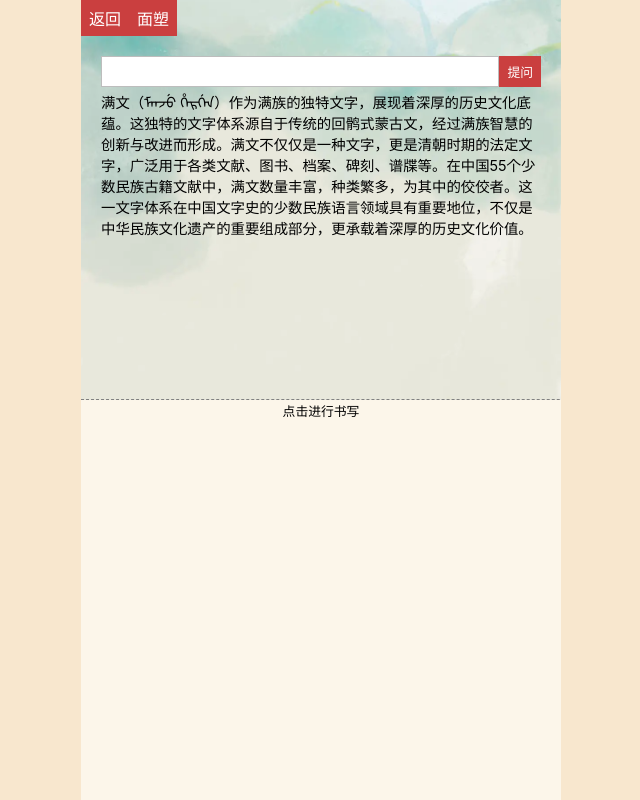
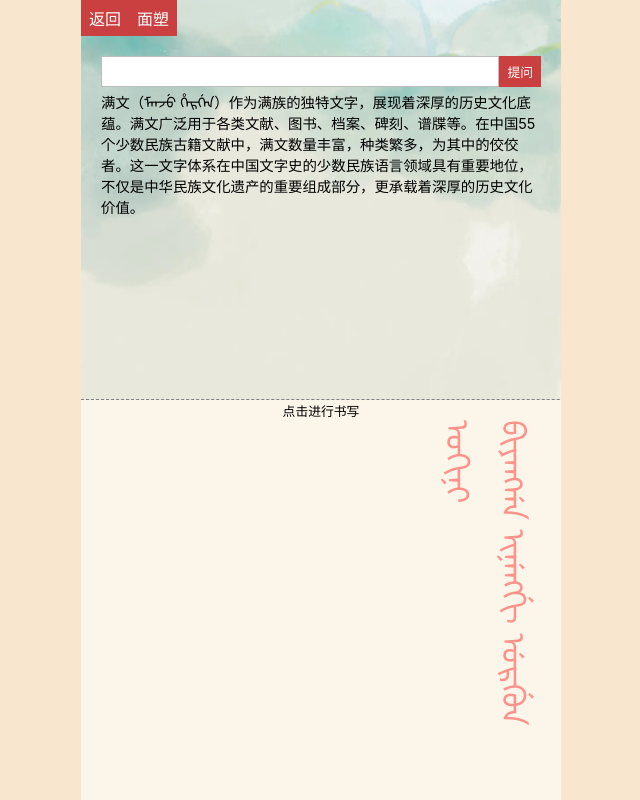
Before and after one commit to saurlax/riverechoes, a Nuxt app: page /calligraphy in a window 1280 px wide. Shown: the whole page, without its empty margins (319-959 px from the left). Built offline with nearby package versions, Linux system fonts and the light colour scheme.

Commit message:
feat: add facsimile

```diff
--- a/pages/calligraphy.vue
+++ b/pages/calligraphy.vue
@@ -48,8 +48,10 @@ const draw = (e: TouchEvent) => {
       <router-link to="/craft"><button>面塑</button></router-link>
     </div>
     <ask class="box"
-      defaultText="满文（ᠮᠠᠨᠵᡠ ᡥᡝᡵᡤᡝᠨ）作为满族的独特文字，展现着深厚的历史文化底蕴。这独特的文字体系源自于传统的回鹘式蒙古文，经过满族智慧的创新与改进而形成。满文不仅仅是一种文字，更是清朝时期的法定文字，广泛用于各类文献、图书、档案、碑刻、谱牒等。在中国55个少数民族古籍文献中，满文数量丰富，种类繁多，为其中的佼佼者。这一文字体系在中国文字史的少数民族语言领域具有重要地位，不仅是中华民族文化遗产的重要组成部分，更承载着深厚的历史文化价值。" />
+      defaultText="满文（ᠮᠠᠨᠵᡠ ᡥᡝᡵᡤᡝᠨ）作为满族的独特文字，展现着深厚的历史文化底蕴。满文广泛用于各类文献、图书、档案、碑刻、谱牒等。在中国55个少数民族古籍文献中，满文数量丰富，种类繁多，为其中的佼佼者。这一文字体系在中国文字史的少数民族语言领域具有重要地位，不仅是中华民族文化遗产的重要组成部分，更承载着深厚的历史文化价值。" />
+
     <canvas height="400px" ref="tabletRef" width="100px" @touchstart="draw" @touchmove="draw"></canvas>
+    <div class="facsimile">ᠪᡳᠶᠠᠩᡤᠠ ᡳᠨᡝᠩᡤᡳ ᡠᡵᡤᡠᠨ ᠣᡴᡳᠨᡳ</div>
     <div class="tip">点击进行书写</div>
   </div>
 </template>
@@ -61,6 +63,21 @@ const draw = (e: TouchEvent) => {
   font-size: 0.8rem;
   text-align: center;
   width: 100%;
+  pointer-events: none;
+}
+
+.facsimile {
+  font-size: 2rem;
+  color: red;
+  opacity: 0.4;
+  position: absolute;
+  bottom: 0;
+  padding: 20px;
+  box-sizing: border-box;
+  height: 400px;
+  width: 100%;
+  writing-mode: vertical-rl;
+  pointer-events: none;
 }
 
 canvas {
```
